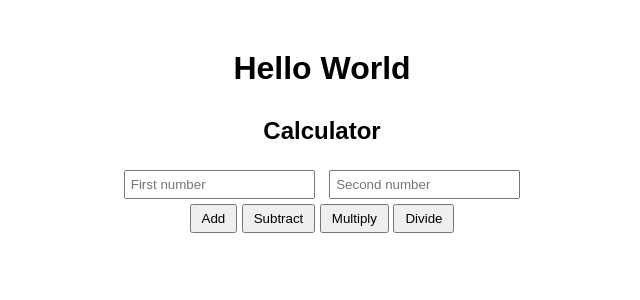
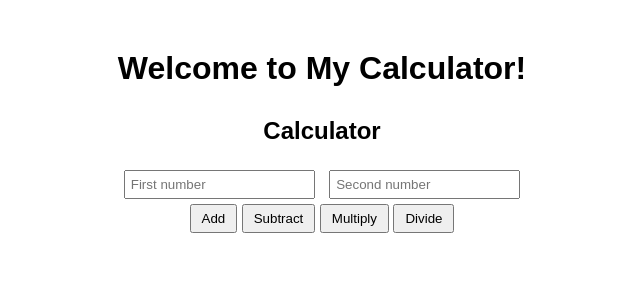
Before and after one commit to existedmaster/Module-8, a FastAPI app: page / in a window 1280 px wide. Shown: the top 300 px of the page, without its empty margins (318-958 px from the left). Run offline with FastAPI, Linux system fonts and the light colour scheme.

Commit message:
updated index.html

```diff
--- a/templates/index.html
+++ b/templates/index.html
@@ -115,7 +115,7 @@
         web page and visible to users.
     -->
 
-    <h1>Hello World</h1>
+    <h1>Welcome to My Calculator!</h1>
     <!--
         <h1> Tag: Heading
 
```
